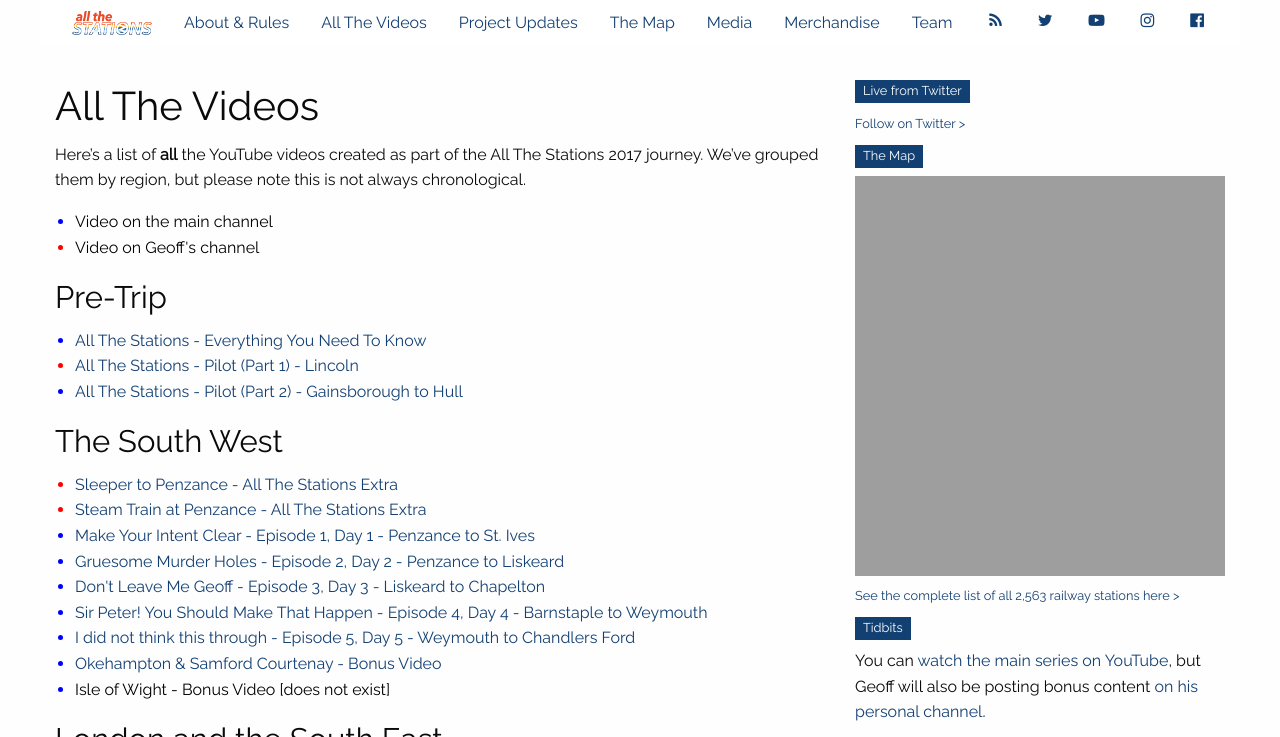
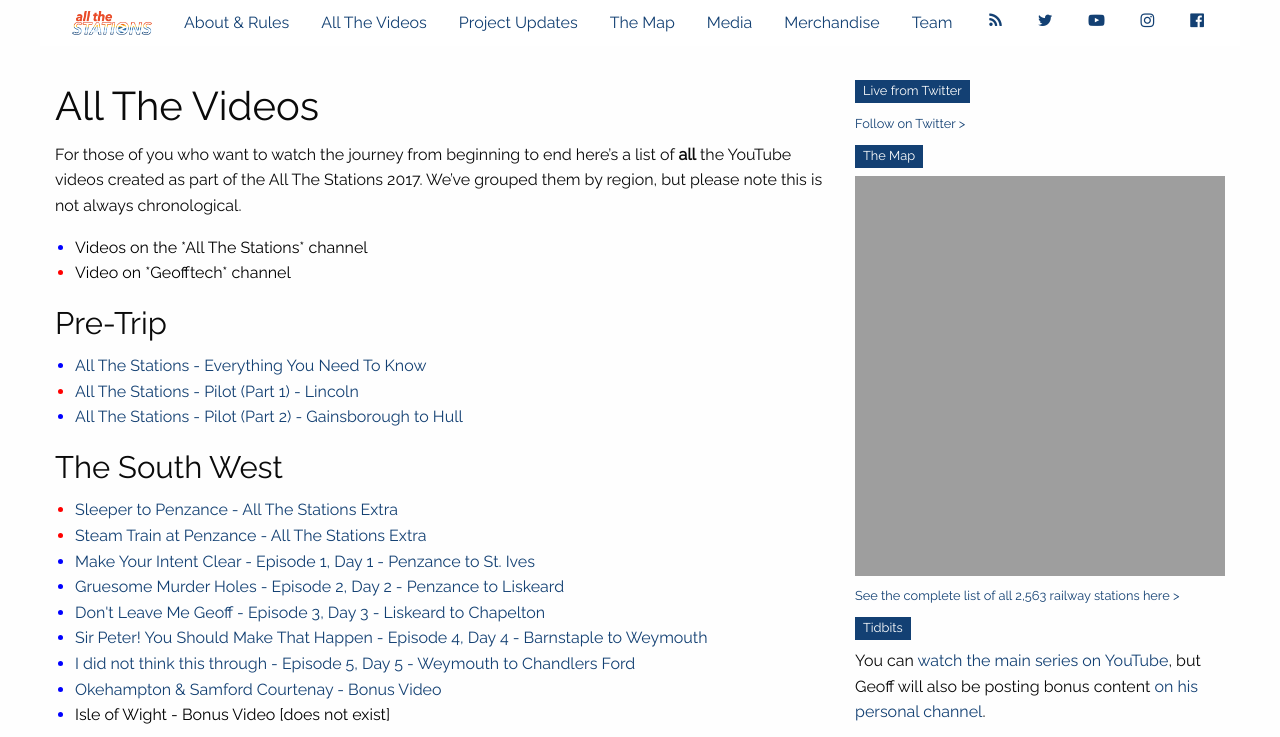
Before and after one commit to khawkins98/all-the-stations, a Jekyll site: the page built from videos.md, in a window 1280 px wide and 900 px high, cut to the strip 0-737 px from the top of the window. Built offline with Jekyll 4.4.1, drawn with Linux system fonts in a browser that asks for light colours; nearby versions of some CDN libraries; comment, search, counter and statistics services are not loaded.

Commit message:
Update videos.md

```diff
--- a/videos.md
+++ b/videos.md
@@ -12,11 +12,11 @@
 </style>
 ## All The Videos
 
-Here's a list of **all** the YouTube videos created as part of the All The Stations 2017 journey.  We’ve grouped them by region, but please note this is not always chronological.
+For those of you who want to watch the journey from beginning to end here's a list of **all** the YouTube videos created as part of the All The Stations 2017.  We’ve grouped them by region, but please note this is not always chronological.
 
 <ul>
-<span class="li bl"><span class="bk">Video on the main channel</span></span>
-<span class="li rd"><span class="bk">Video on Geoff's channel</span></span>
+<span class="li bl"><span class="bk">Videos on the *All The Stations* channel</span></span>
+<span class="li rd"><span class="bk">Video on *Geofftech* channel</span></span>
 </ul>
 
 ### Pre-Trip
```
